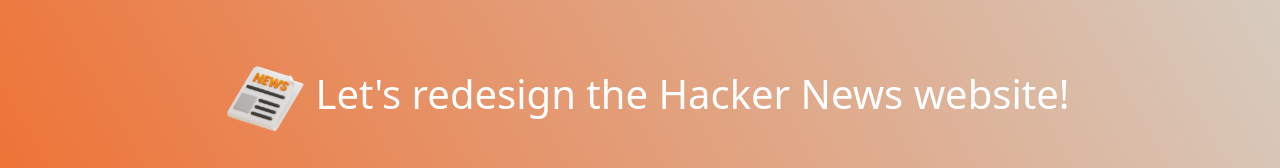
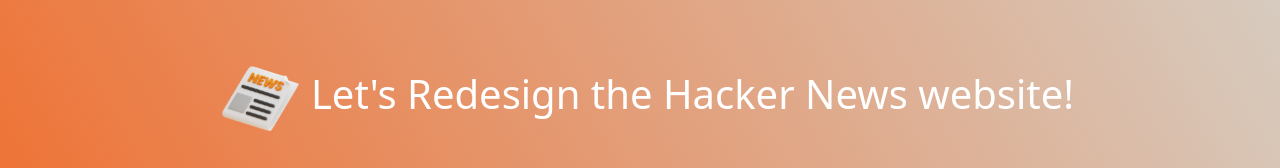
Before and after one commit to jubilatedpanda007/hn-redesign, a plain HTML site: page index.html in a window 1280 px wide. Shown: the part 298-466 px from the top of the page. Drawn offline with nearby package versions, Linux system fonts and the light colour scheme; some packages are replaced by stand-ins of ours; a script that the page names is missing; a web font is replaced by a local one.

Commit message:
Update index.html

```diff
--- a/index.html
+++ b/index.html
@@ -100,7 +100,7 @@
       <!-- include pokeball  -->
       <img src="news.webp" alt="news" class="news">
 
-      <h1 class="ml-2">Let's redesign the Hacker News website!</h1>
+      <h1 class="ml-2">Let's Redesign the Hacker News website!</h1>
 
     </div>
      <!-- CITATION: button component FlexStart template https://bootstrapmade.com/demo/FlexStart/ -->
```
